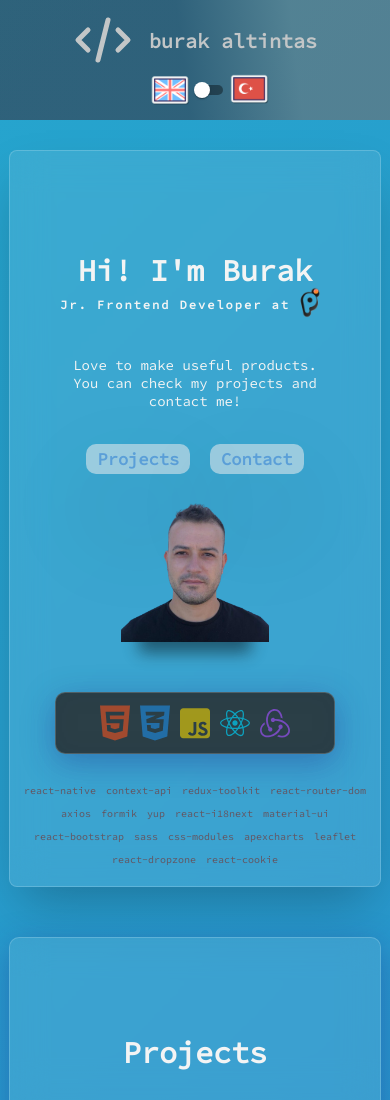
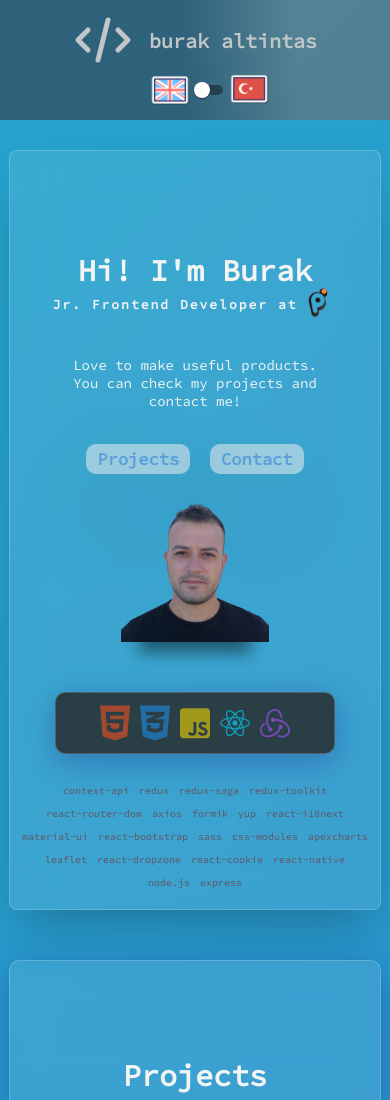
Before and after one commit to buraltintas/my-portfolio, a React (Create React App) app: page / in a window 390 px wide. Shown: the top 1100 px of the page. Built offline with nearby package versions, Linux system fonts and the light colour scheme.

Commit message:
add new badges

```diff
--- a/src/components/home/Home.js
+++ b/src/components/home/Home.js
@@ -5,8 +5,9 @@ import logo from './logo-removebg-preview.png';
 
 const Home = (props) => {
   const techs = [
-    'react-native',
     'context-api',
+    'redux',
+    'redux-saga',
     'redux-toolkit',
     'react-router-dom',
     'axios',
@@ -21,6 +22,9 @@ const Home = (props) => {
     'leaflet',
     'react-dropzone',
     'react-cookie',
+    'react-native',
+    'node.js',
+    'express',
   ];
 
   return (
--- a/src/components/home/Home.module.css
+++ b/src/components/home/Home.module.css
@@ -70,7 +70,7 @@
 
 .heading {
   padding: 2rem;
-  width: 60%;
+  width: 70%;
   display: flex;
   flex-direction: column;
   gap: 2rem;
@@ -88,7 +88,6 @@
 .titleContainer {
   display: flex;
   align-items: center;
-
   margin-top: 1rem;
 }
 
@@ -192,7 +191,7 @@
   }
 
   .title {
-    font-size: 1.2rem;
+    font-size: 1.3rem;
     letter-spacing: 2px;
   }
 
```
